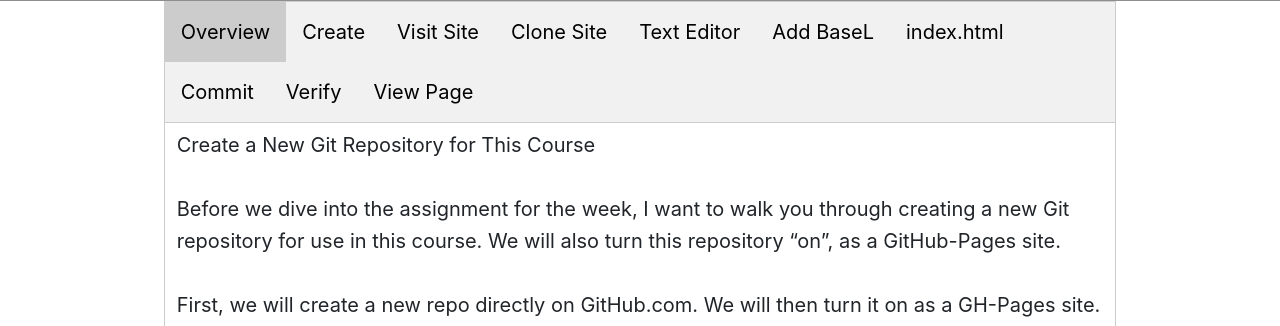
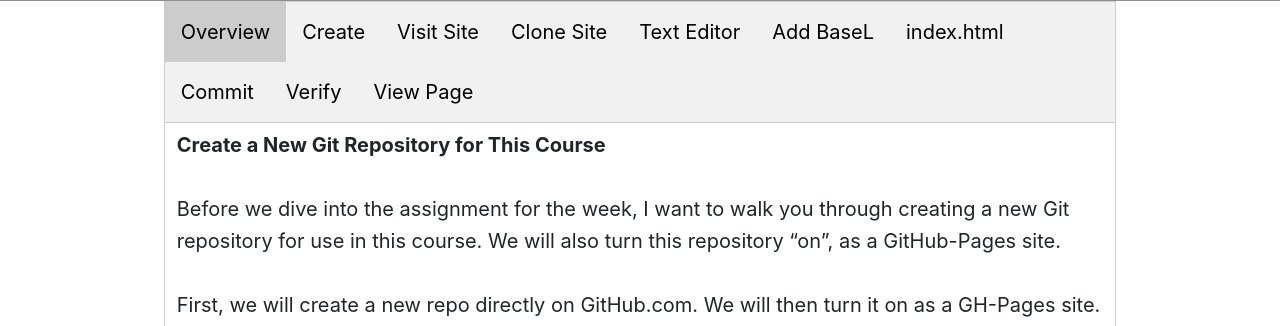
Before and after one commit to Montana-Media-Arts/441-web-tech-Spring2021-course, a Jekyll site: the page built from modules/week-1/_posts/2017-01-12-new-course-repo.md, in a window 1280 px wide. Shown: the part 346-672 px from the top of the page. Built offline with Jekyll 4.4.1, drawn with Linux system fonts in a browser that asks for light colours; nearby versions of some CDN libraries; comment, search, counter and statistics services are not loaded.

```diff
--- a/modules/week-1/_posts/2017-01-12-new-course-repo.md
+++ b/modules/week-1/_posts/2017-01-12-new-course-repo.md
@@ -22,7 +22,7 @@ jotted: false
 
 <div id="Overview" class="tabcontent" style="display:block" markdown="1">
 
-Create a New Git Repository for This Course
+**Create a New Git Repository for This Course**
 
 Before we dive into the assignment for the week, I want to walk you through creating a new Git repository for use in this course. We will also turn this repository "on", as a GitHub-Pages site.
 
@@ -52,7 +52,7 @@ Here is another walkthrough. This might take a few seconds to load.
 
 <div id="Pages" class="tabcontent" markdown="1">
 
-Turn The Repo Into a GitHub-Pages Site
+**Turn The Repo Into a GitHub-Pages Site**
 
 To turn your repo into a GH-Pages site, you need to open the "Repository Settings".
 
@@ -71,7 +71,7 @@ To turn your repo into a GH-Pages site, you need to open the "Repository Setting
 </div>
 <div id="Navigate" class="tabcontent" markdown="1">
 
-Go To Your New Site
+**Go To Your New Site**
 
 First, wait a few moments up to a few minutes, for GitHub to "publish" your site. Then, click on the link provided from the "Settings" page. This should bring you to a static white page, displaying the contents of your README.md file.
 
@@ -82,7 +82,7 @@ Since we have not added and pushed an index.html document yet, GitHub uses your
 </div>
 <div id="Clone" class="tabcontent" markdown="1">
 
-Clone Your New Repo
+**Clone Your New Repo**
 
 1. To clone your repository, go back to the main page of the new repo.
 2. Select the "Code" button on this main page.
@@ -113,7 +113,7 @@ Clone Your New Repo
 </div>
 <div id="TextEditor" class="tabcontent" markdown="1">
 
-Open The Repo Directory in your Text Editor
+**Open The Repo Directory in your Text Editor**
 
 Finally, you should open the new local copy of the repo directory in your text editor. If you are using GitHub Desktop.app, you can select the "Open in Atom" or "Open in Visual Studio Code" option from the "Repository" dropdown menu (depending on the text editor you have installed and setup with GitHub Desktop.app)
 
@@ -121,7 +121,7 @@ Finally, you should open the new local copy of the repo directory in your text e
 </div>
 <div id="Base" class="tabcontent" markdown="1">
 
-Add the Base URL of Your New Site to README.md
+**Add the Base URL of Your New Site to README.md**
 
 1. Copy the URL from the repo settings that is your new sites "base url".
 ![copy base url](../imgs/Screen13.png)
@@ -134,7 +134,7 @@ Add the Base URL of Your New Site to README.md
 <div id="Create" class="tabcontent">
 <div class="tabhtml" markdown="1">
 
-Create a New 'index.html' File
+**Create a New 'index.html' File**
 
 1. In your text editor, create a new file at the top level of the repo directory, save this document as `index.html`.
 2. In this document, create a basic html page with a header and paragraph that includes basic information about what this site is. Something like;
@@ -159,7 +159,7 @@ Create a New 'index.html' File
 </div>
 <div id="Commit" class="tabcontent" markdown="1">
 
-Commit Changes and Push to GitHub.com
+**Commit Changes and Push to GitHub.com**
 
 1. Back in GitHub Desktop.app or your Git app / CLI, stage & commit your changes to the repo.
 ![GitHub Desktop App commit example](../imgs/Screen16.png)
@@ -171,7 +171,7 @@ Commit Changes and Push to GitHub.com
 
 <div id="Verify" class="tabcontent" markdown="1">
 
-Verify Sync on GitHub.com
+**Verify Sync on GitHub.com**
 
 1. In your browser, navigate back to your repository on github.com.
 2. You should now see the updated README.md being displayed, as well as the existence of the 'index.html' file.
@@ -179,7 +179,7 @@ Verify Sync on GitHub.com
 </div>
 <div id="NavigatetoSite" class="tabcontent" markdown="1">
 
-Navigate to the New Site Homepage
+**Navigate to the New Site Homepage**
 
 1. Finally, navigate back to the GH-Pages version of your site.
     - i.e. https://YOUR-USERNAME.github.io/YOUR-REPO-NAME
```
